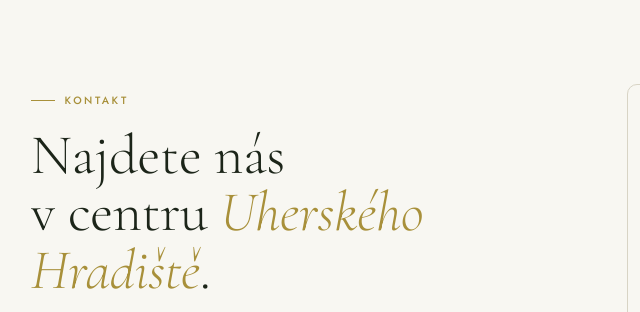
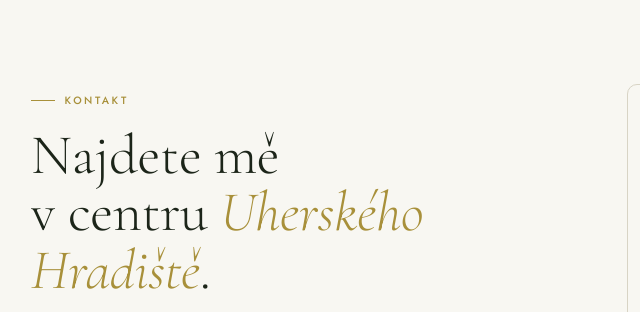
Before and after one commit to hanektom1-coder/endospheres-uh-web, a website: page index.html in a window 1280 px wide. Shown: the part 8640-8952 px from the top of the page, 1-641 px from the left. Drawn offline with Linux system fonts and the light colour scheme; grey boxes are pictures that could not be loaded.

Commit message:
Update index.html

```diff
--- a/index.html
+++ b/index.html
@@ -1100,7 +1100,7 @@ a{color:inherit}
     <div class="contact-grid">
       <div>
         <p class="eyebrow">Kontakt</p>
-        <h2 class="h2" id="kontakt-nadpis">Najdete nás<br>v centru <em>Uherského Hradiště</em>.</h2>
+        <h2 class="h2" id="kontakt-nadpis">Najdete mě<br>v centru <em>Uherského Hradiště</em>.</h2>
         <p style="font-size:.9rem;line-height:1.8;color:var(--stone);font-weight:300;max-width:380px;margin-top:1rem">Rádi odpovíme na vaše dotazy a pomůžeme s výběrem správného ošetření. Napište, zavolejte nebo se objednejte online.</p>
         <div class="ci-list">
           <div class="ci">
```
